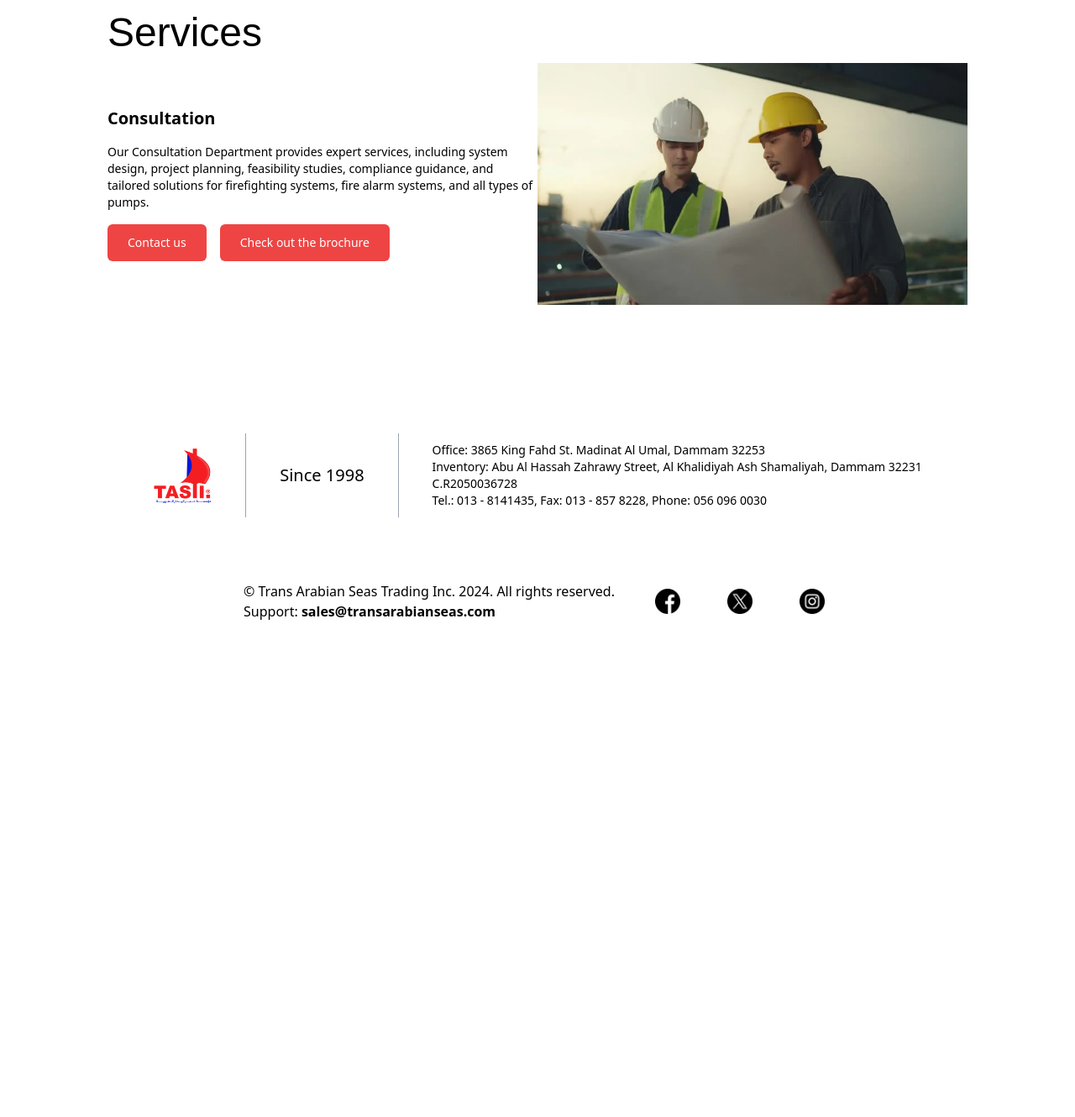
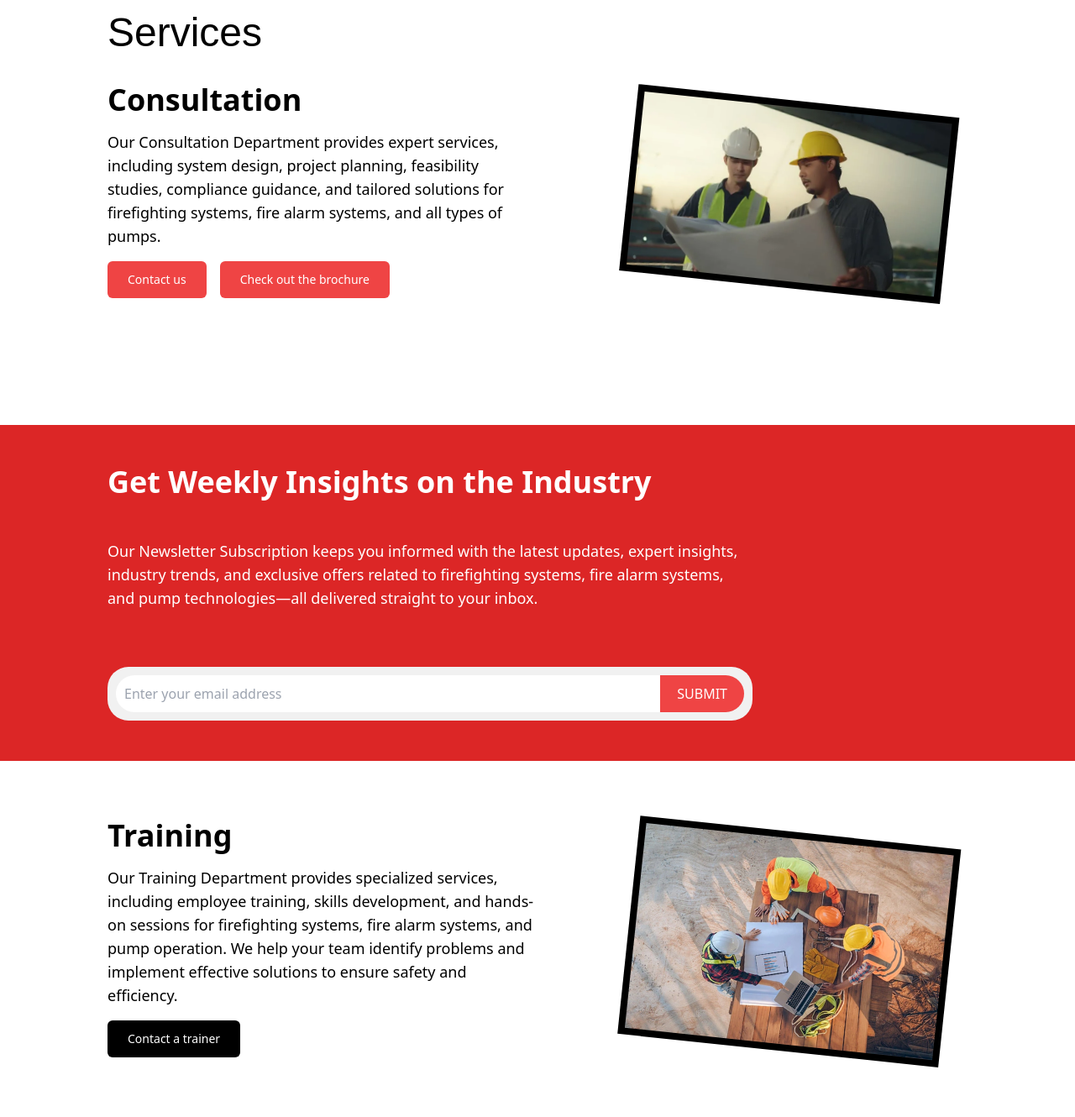
Before and after one commit to YousefOwilii/VSCode, a website: page Products.html in a window 1280 px wide. Shown: the part 890-2220 px from the top of the page at 84% size. Before the commit the page ends 1681 px from the top, so only its background shows below. Drawn offline with nearby package versions, Linux system fonts and the light colour scheme; a web font is replaced by a local one.

Commit message:
Training & newsletter

```diff
--- a/Products.html
+++ b/Products.html
@@ -72,19 +72,62 @@
 
     <div class="flex flex-col md:flex-row w-4/5 mx-auto mb-16 md:mb-32 overflow-hidden">
       <div class="flex flex-col w-full md:w-1/2 justify-center gap-4">
-          <h3 class="text-lg md:text-xl font-bold san">Consultation</h3>
+          <h3 class="text-xl md:text-4xl font-bold san">Consultation</h3>
 
-            <p class="!important text-xs md:text-sm san">Our Consultation Department provides expert services, including system design, project planning, feasibility studies, compliance guidance, and tailored solutions for firefighting systems, fire alarm systems, and all types of pumps.</p>
+            <p class="text-lg md:text-lg san">Our Consultation Department provides expert services, including system design, project planning, feasibility studies, compliance guidance, and tailored solutions for firefighting systems, fire alarm systems, and all types of pumps.</p>
 
           <div class="flex flex-col md:flex-row justify-center items-center md:justify-start gap-4">
               <button class="rounded-md text-white bg-red-500 hover:bg-red-600 px-6 py-3 text-xs md:text-sm" onclick="window.location.href='Contact.html'">Contact us</button>
               <button class="rounded-md text-white bg-red-500 hover:bg-red-600 px-6 py-3 text-xs md:text-sm" onclick="window.location.href='https://drive.google.com/uc?export=download&id=1fea76IowAttt93V1lOai7BeCPf-3q1Nk'">Check out the brochure</button>
           </div>
       </div>
-      <div class="hidden md:flex w-full md:w-1/2 justify-end">
+      <div class="hidden md:inline md:flex w-full md:w-1/2 justify-end rotate-6">
+        <div class="w-3/4 md:p-[8px] p-[2px] bg-black inline-block my-10 mx-5">
           <img src="consultation.webp" alt="Consultation Image" class="w-full h-auto">
+        </div>
       </div>
   </div>
+
+  <div class="bg-red-600 md:h-[50vh] h-[80vh] flex flex-col w-full mb-10">
+    <div class="mx-auto w-4/5 h-full flex flex-col justify-evenly">
+      <h3 class="text-xl md:text-4xl font-bold san text-white">Get Weekly Insights on the Industry</h3>
+      <p class="text-sm md:text-lg san text-white w-3/4">Our Newsletter Subscription keeps you informed with the latest updates,
+        expert insights, industry trends, and exclusive offers related to
+        firefighting systems, fire alarm systems, and pump technologies—all
+        delivered straight to your inbox.</p>
+        <form action="https://formsubmit.co/yousefowili_official@outlook.com" method="POST">
+          <div class="emailinputcontact md:w-3/4 w-full">
+            <input name="email" type="email" placeholder="Enter your email address" class="emailcontactinput">
+            <button type="submit" class="submitbtn bg-red-500">SUBMIT</button>
+            <input type="hidden" name="_captcha" value="false">
+          </div>
+        </form>
+    </div>
+  </div>
+
+  <div class="flex flex-col md:flex-row w-4/5 mx-auto mb-16 md:mb-32 overflow-hidden">
+    <div class="flex flex-col w-full md:w-1/2 justify-center gap-4">
+        <h3 class="text-xl md:text-4xl font-bold san">Training</h3>
+
+          <p class="text-lg md:text-lg san">Our Training Department provides specialized services,
+            including employee training, skills development, and
+            hands-on sessions for firefighting systems, fire alarm
+            systems, and pump operation. We help your team identify
+            problems and implement effective solutions to ensure
+            safety and efficiency.</p>
+
+        <div class="flex flex-col md:flex-row justify-center items-center md:justify-start gap-4">
+            <button class="rounded-md text-white bg-black hover:bg-gray-800 px-6 py-3 text-xs md:text-sm" onclick="window.location.href='Contact.html'">Contact a trainer</button>
+        </div>
+    </div>
+    <div class="hidden md:inline md:flex w-full md:w-1/2 justify-end rotate-6">
+      <div class="w-3/4 md:p-[8px] p-[2px] bg-black inline-block my-10 mx-5">
+        <img src="construction-employee-training.webp" alt="Consultation Image" class="w-full h-auto">
+      </div>
+    </div>
+</div>
+
+
 
     <style>
         #text {
```
Also changed, not shown: construction-employee-training.webp (added).
